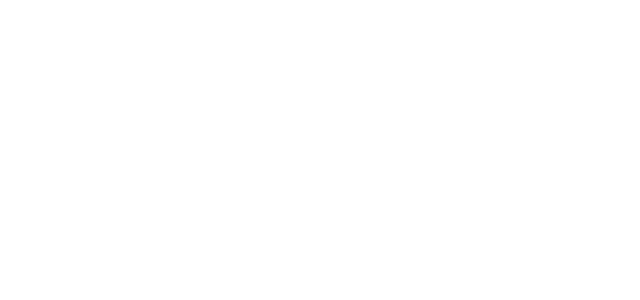
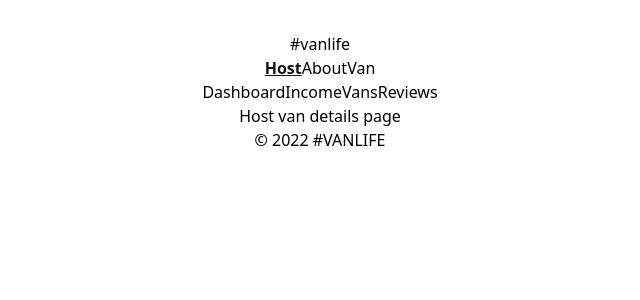
Before and after one commit to DevRamona/react-noteapp, a React (Vite) app in the folder vite-project/: page /host/hostvans/1 in a window 1280 px wide. Before the commit this address had no page. Shown: the top 300 px of the page, without its empty margins (320-960 px from the left). Built offline with nearby package versions, Linux system fonts and the light colour scheme; what miragejs would draw is missing.

Commit message:
add more nested routes

```diff
--- a/vite-project/src/App.jsx
+++ b/vite-project/src/App.jsx
@@ -12,6 +12,8 @@
 import Income from "./Host/Income";
 import Reviews from "./Host/Reviews";
 import HostLayout from "./Host/HostLayout";
+import HostVans from "./Host/HostVans";
+import HostVansDetails from "./Host/HostVansDetails";
 
 
 function App() {
@@ -31,6 +33,8 @@
             <Route path="host" element={<HostLayout />}>
             <Route index element={<Dashboard />} />
              <Route path="income" element={<Income />} />
+             <Route path="hostvans" element={<HostVans />} />
+             <Route path="hostvans/:id" element={<HostVansDetails />} />
              <Route path="reviews" element={<Reviews />} />
             </Route>
 
--- a/vite-project/src/Host/HostLayout.jsx
+++ b/vite-project/src/Host/HostLayout.jsx
@@ -11,6 +11,7 @@
         <nav>
         <NavLink to="/host" end className="mr-4"style={({isActive}) => isActive ? activeStyle : null }>Dashboard</NavLink>
         <NavLink to="income" className="mr-4"style={({isActive}) => isActive ? activeStyle : null }>Income</NavLink>
+        <NavLink to="hostvans" end className="mr-4"style={({isActive}) => isActive ? activeStyle : null }>Vans</NavLink>
         <NavLink to="reviews" className="mr-4"style={({isActive}) => isActive ? activeStyle : null }>Reviews</NavLink>
         </nav>
         <Outlet/>
--- /dev/null
+++ b/vite-project/src/Host/HostVans.jsx
@@ -0,0 +1,7 @@
+export default function HostVans () {
+    return (
+        <>
+        <h1>Host vans page</h1>
+        </>
+    )
+}
--- /dev/null
+++ b/vite-project/src/Host/HostVansDetails.jsx
@@ -0,0 +1,7 @@
+export default function HostVansDetails() {
+    return (
+        <div>
+            <h1 className="mt-5 text-3xl">Host van details page</h1>
+        </div>
+    )
+}
```
